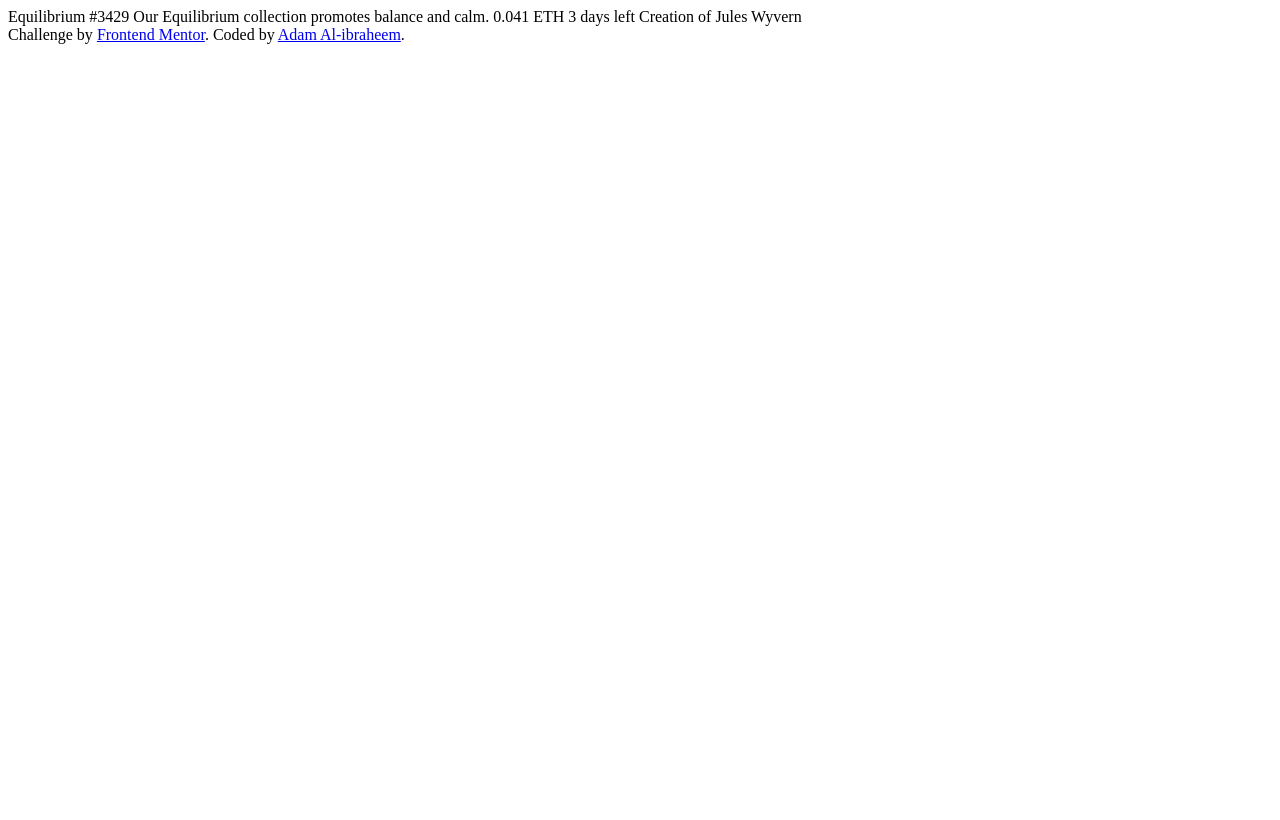
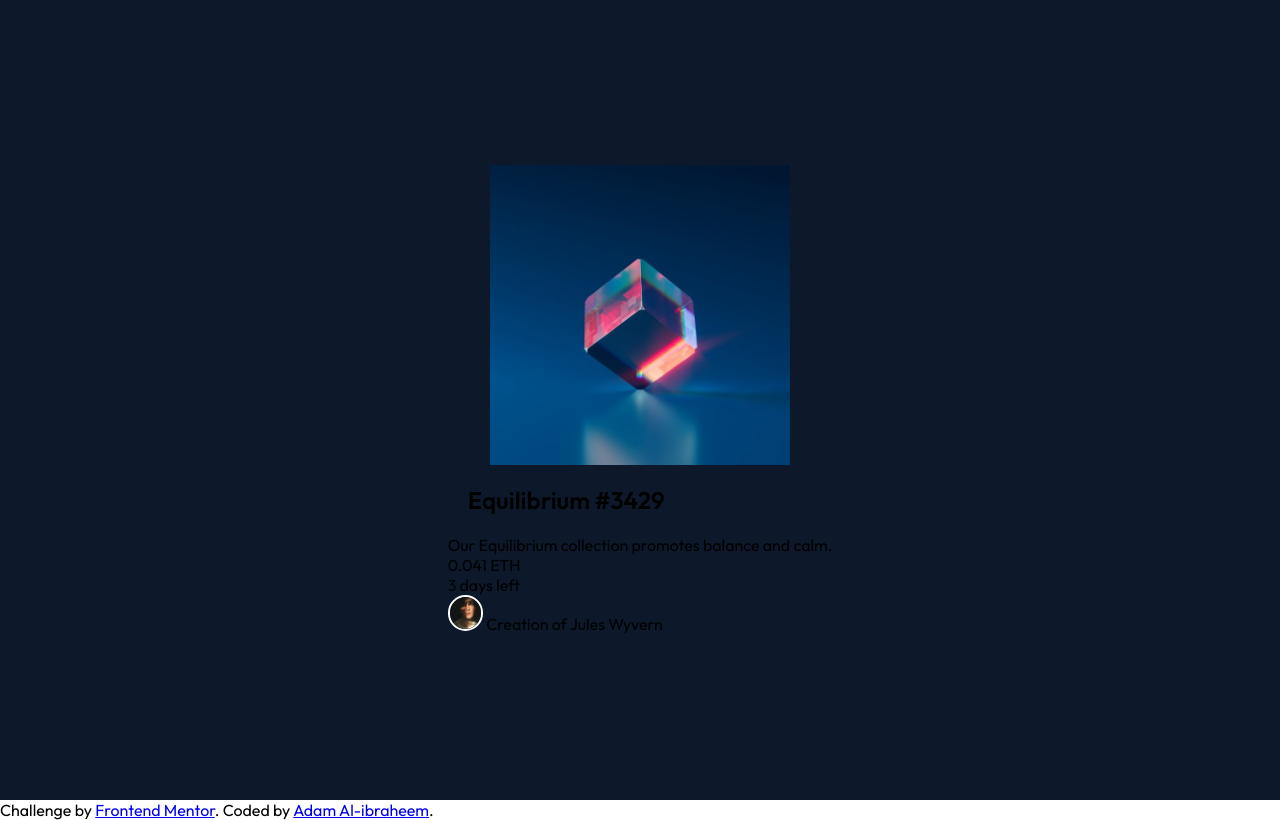
Before and after one commit to AdamAlibraheem000/NFT-preview-card, a plain HTML site: page index.html in a window 1280 px wide. Drawn offline with Linux system fonts and the light colour scheme.

Commit message:
basic styling

```diff
--- a/index.html
+++ b/index.html
@@ -11,19 +11,41 @@
   <link rel="stylesheet" href="styles/styles.css">
 </head>
 <body>
+  <div class="container">
+    <section class="section-img">
+        <img src="images/image-equilibrium.jpg" alt="">
+    </section>
 
-  Equilibrium #3429
+    <section>
+      <h1>
+        Equilibrium #3429
+      </h1>
 
-  Our Equilibrium collection promotes balance and calm.
+      <p>
+        Our Equilibrium collection promotes balance and calm.
+      </p>
 
-  0.041 ETH
-  3 days left
+      <p>
+        0.041 ETH
+      </p>
 
-  Creation of Jules Wyvern
+      <p>
+        3 days left
+      </p>
 
-  <div class="attribution">
+
+      <p>
+       <img class="image-avatar" src="images/image-avatar.png" alt="avatar"> Creation of <span>Jules Wyvern</span>
+      </p>
+    </section>
+
+
+</div>
+
+
+  <footer class="attribution">
     Challenge by <a href="https://www.frontendmentor.io?ref=challenge" target="_blank">Frontend Mentor</a>.
     Coded by <a href="#">Adam Al-ibraheem</a>.
-  </div>
+  </footer>
 </body>
 </html>
--- a/styles/styles.css
+++ b/styles/styles.css
@@ -0,0 +1,50 @@
+@import url('https://fonts.googleapis.com/css2?family=Fraunces:opsz@9..144&family=Outfit:wght@300;400;600&display=swap');
+
+:root{
+    --primary-blue: hsl(215, 51%, 70%);
+    --primary-cyan: hsl(178, 100%, 50%);
+
+    --secondary-main-BG: hsl(217, 54%, 11%);
+    --secondary-card-BG: hsl(216, 50%, 16%);
+    --secondary-line: hsl(215, 32%, 27%);
+    --white: hsl(0, 0%, 100%);
+}
+
+*{
+    box-sizing: border-box;
+    margin: 0;
+    padding: 0;
+}
+
+body{
+    font-family: "Outfit", sans-serif;
+
+}
+
+.container{
+    display: flex;
+    flex-direction: column;
+    justify-content: center;
+    align-items: center;
+    height: 100vh;
+    background-color: var(--secondary-main-BG);
+}
+
+img{
+    max-height: 100%;
+}
+
+.section-img{
+    height: 300px;
+
+}
+
+h1{
+    margin: 20px;
+}
+
+.image-avatar{
+    height: 2.2rem;
+    border-radius: 50%;
+    border: 2px solid var(--white);
+}
```
